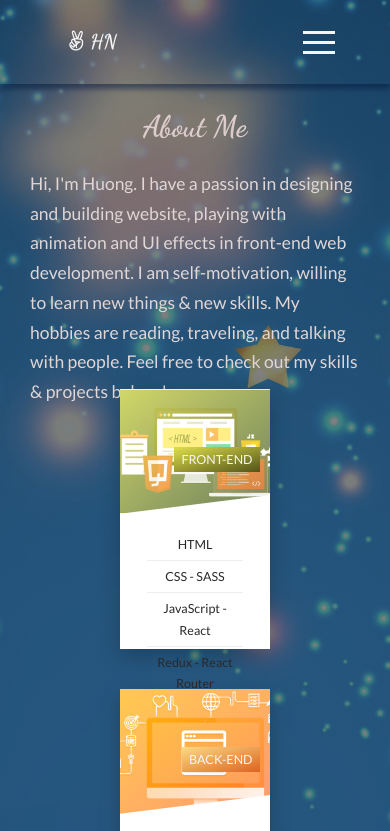
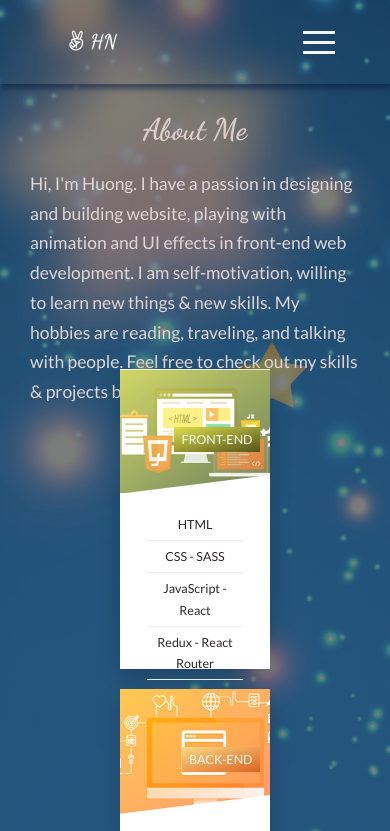
Before and after one commit to huongnguyen1709/my-porfolio-react, a React (Create React App) app: page /about in a window 390 px wide. Shown: the top 831 px of the page. Built offline with nearby package versions, Linux system fonts and the light colour scheme.

Commit message:
modify responsive about page

```diff
--- a/src/sass/layout/_layout.scss
+++ b/src/sass/layout/_layout.scss
@@ -47,7 +47,7 @@
   }
 
   @media only screen and (max-width: $bp-extra-small) {
-    grid-template-rows: 10vh 40rem repeat(4, 60rem);
+    grid-template-rows: 10vh 40rem repeat(4, 64rem);
     grid-template-columns: none;
   }
 }
--- a/src/sass/sections/_about.scss
+++ b/src/sass/sections/_about.scss
@@ -9,6 +9,7 @@
   @media only screen and (max-width: $bp-extra-small) {
     grid-column: auto;
     font-size: 6rem;
+    margin: 4rem auto;
   }
 }
 
@@ -38,8 +39,7 @@
 
   @media only screen and (max-width: $bp-extra-small) {
     width: 30rem;
-    height: 52rem;
-    margin: auto;
+    margin: 0 auto;
   }
 
   &--1 {
```
